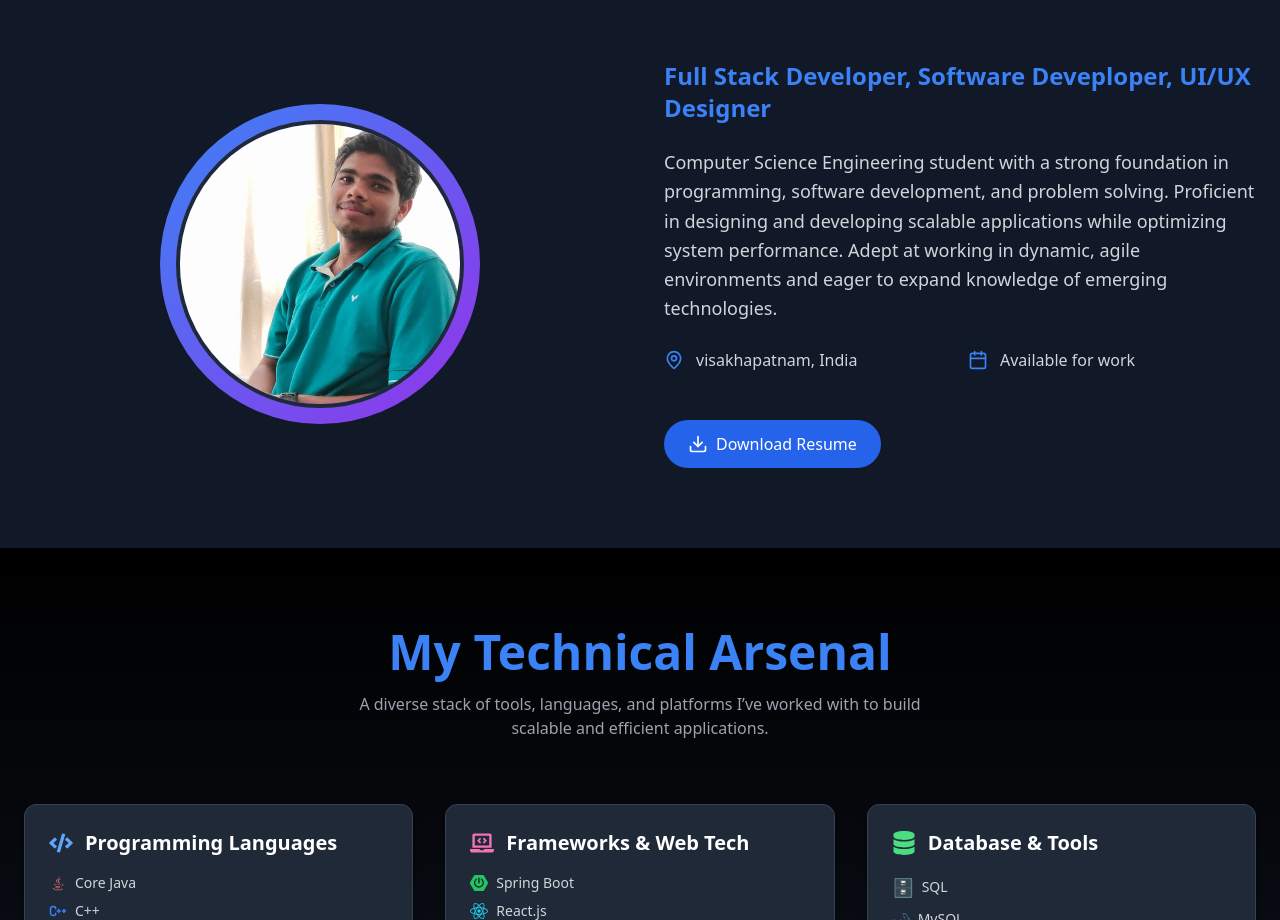
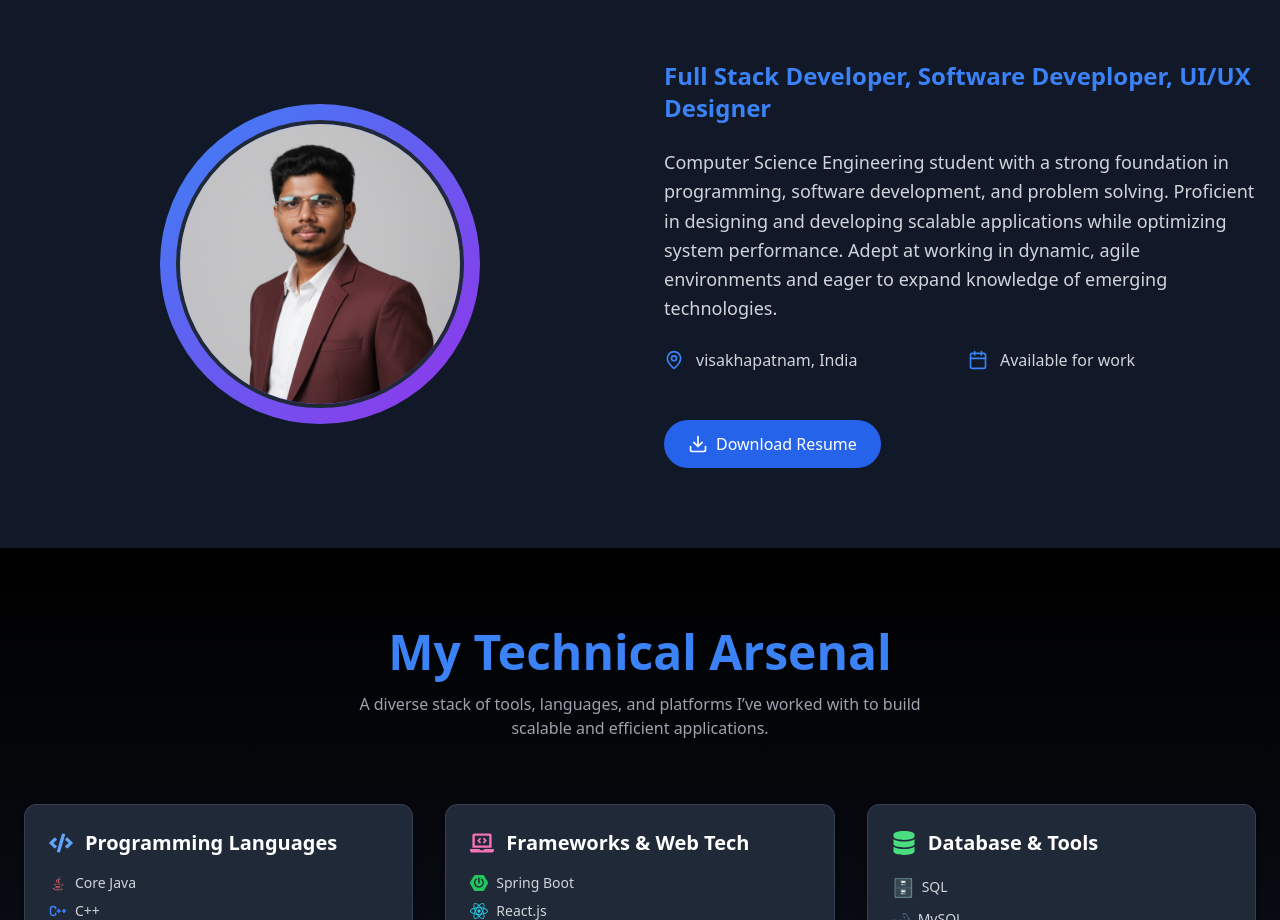
Before and after one commit to Kasiajay553/Portfolio, a React (Vite) app: page / in a window 1280 px wide. Shown: the part 960-1880 px from the top of the page. Built offline with nearby package versions, Linux system fonts and the light colour scheme.

Commit message:
Update About section and add profile picture

```diff
--- a/src/components/AboutSection.tsx
+++ b/src/components/AboutSection.tsx
@@ -25,7 +25,7 @@ const AboutSection: React.FC = () => {
             <div className="relative">
               <div className="w-80 h-80 mx-auto bg-gradient-to-br from-blue-500 to-purple-600 rounded-full flex items-center justify-center overflow-hidden">
                 <img
-                  src="/kasi.jpg"
+                  src="/mypicture.PNG"
                   alt="My Profile"
                   className="w-72 h-72 rounded-full object-cover border-4 border-gray-800"
                 />
@@ -60,7 +60,7 @@ const AboutSection: React.FC = () => {
 
             <div className="pt-6">
               <motion.a
-                href="/AJAY_RESUME.pdf"
+                href="/java_react.pdf"
                 download="AJAY_RESUME.pdf"
                 whileHover={{ scale: 1.05 }}
                 whileTap={{ scale: 0.95 }}
```
Also changed, not shown: public/mypicture.PNG (added).
